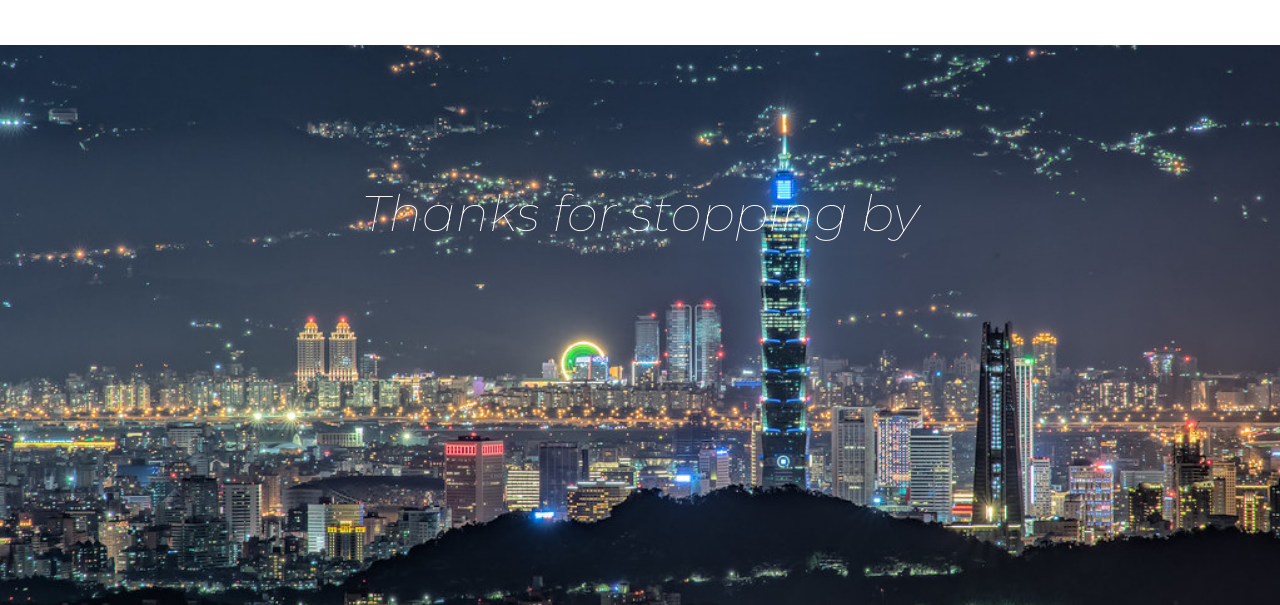
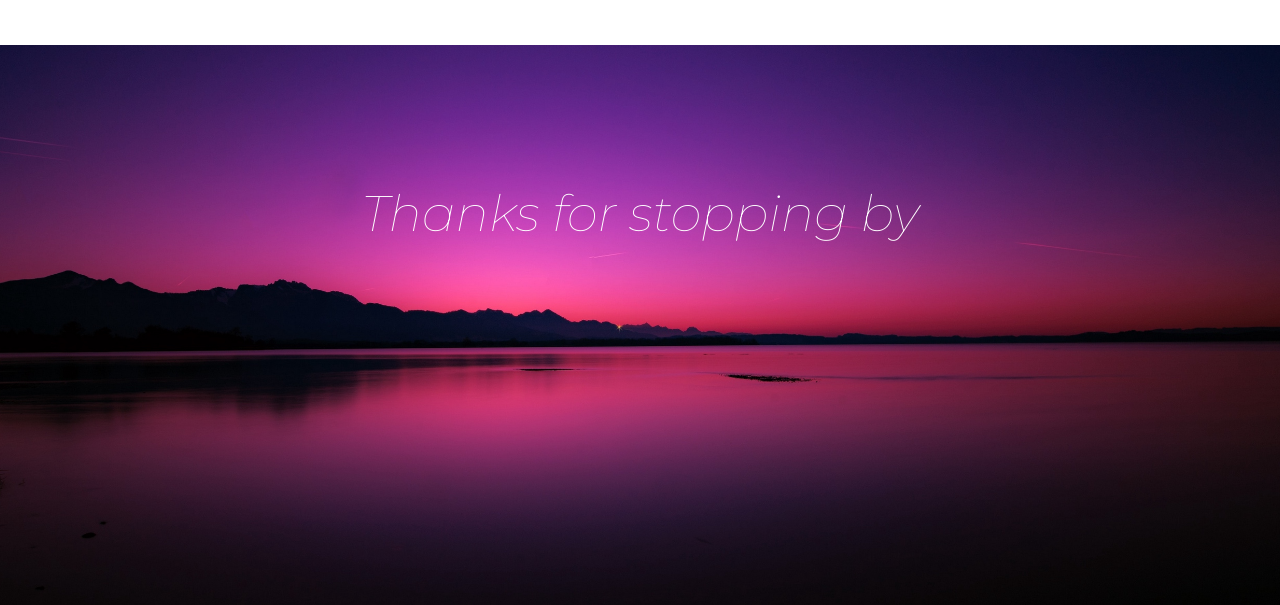
Before and after one commit to anddhong/anddhong.github.io, a plain HTML site: page index.html in a window 1280 px wide. Shown: the part 3102-3707 px from the top of the page. Drawn offline with nearby package versions, Linux system fonts and the light colour scheme.

Commit message:
changed background

```diff
--- a/styles.css
+++ b/styles.css
@@ -44,7 +44,7 @@ body, html {
   text-align: center;
   color: white;
   height:70%;
-  background-image: url("static/taipei2.jpg");
+  background-image: url("static/sunset.jpg");
   background-size: cover;
   background-repeat: no-repeat;
   background-position: center;
```
Also changed, not shown: static/sunset.jpg (added).
